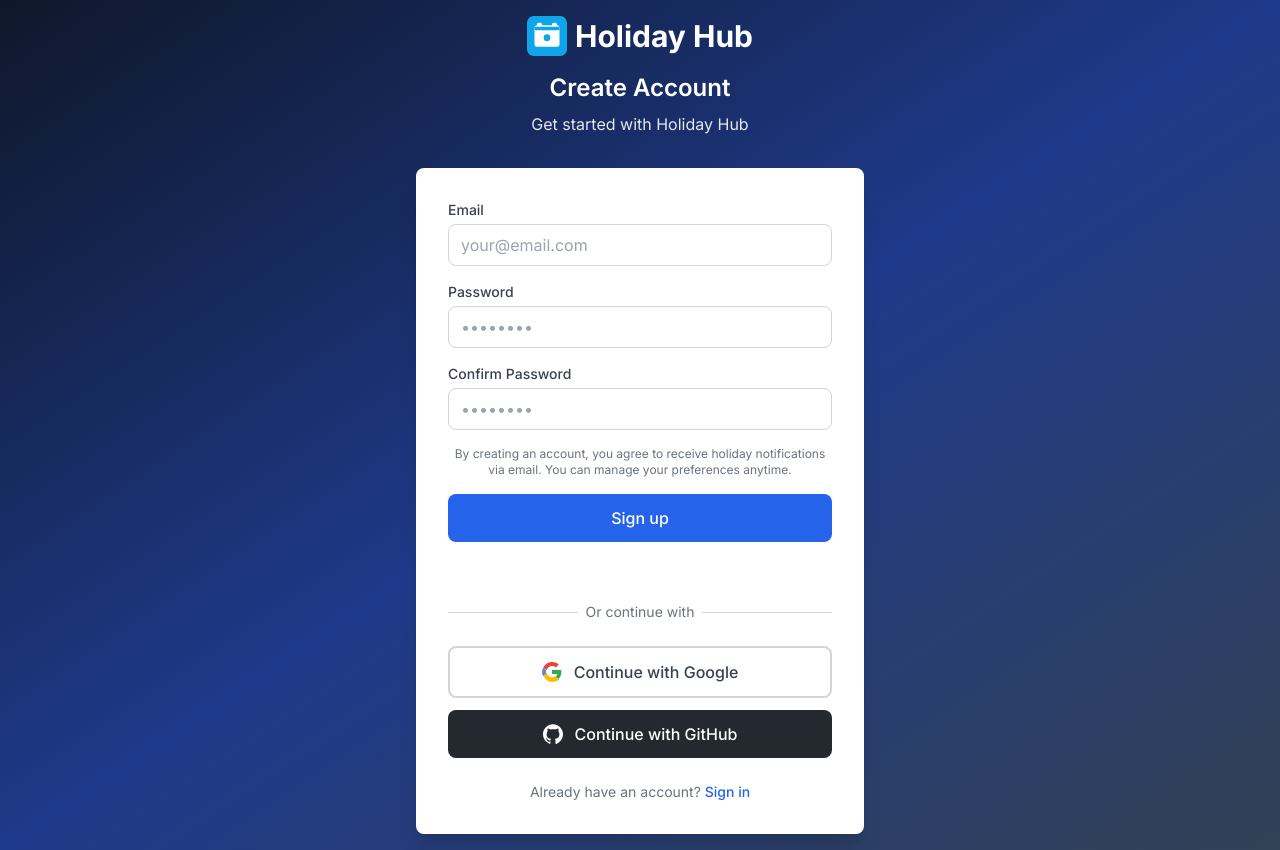
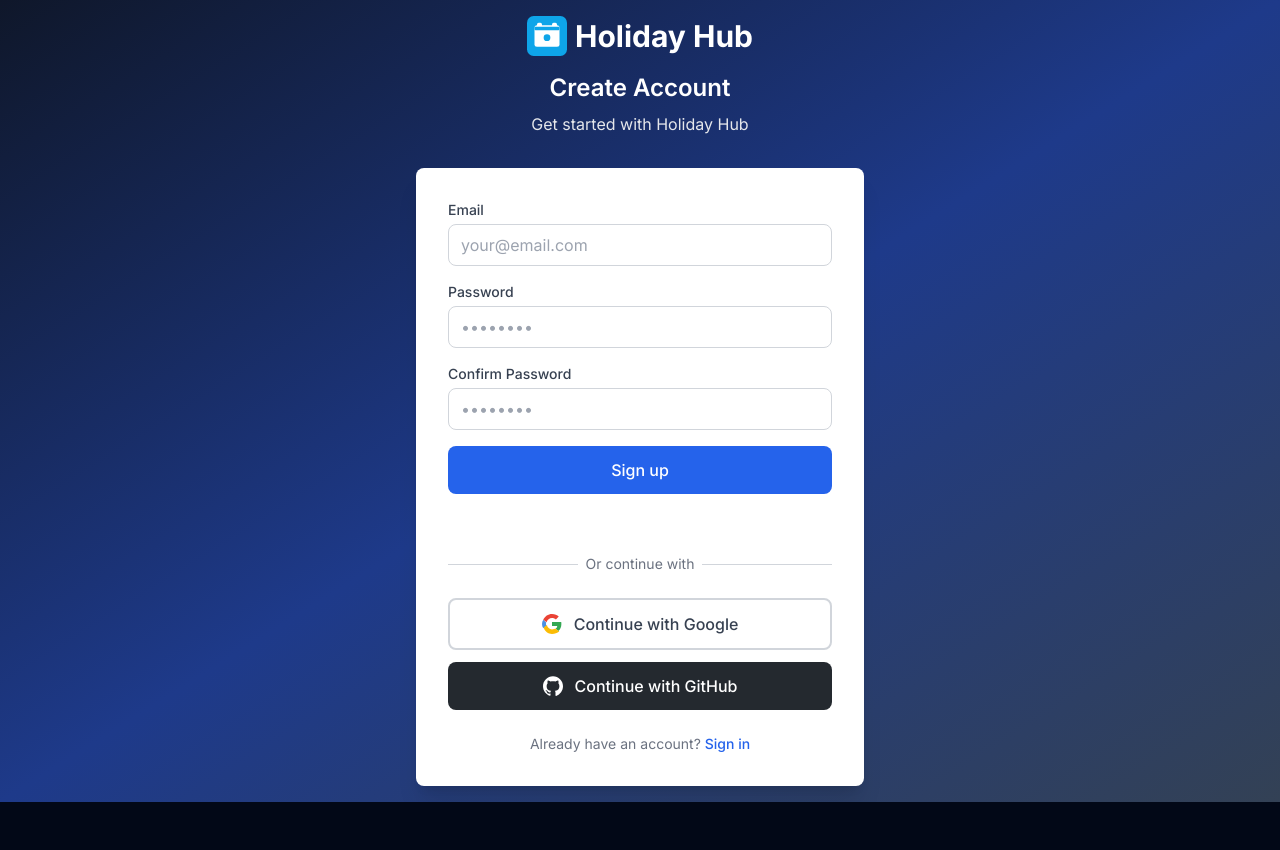
Before and after one commit to LifestreamX/holiday-hub, a Next.js app: page /register in a window 1280 px wide. After the commit the page ends 802 px from the top, so only its background shows below. Built offline with nearby package versions, Linux system fonts and the light colour scheme.

Commit message:
chore: update register page and todo list

```diff
--- a/app/register/page.tsx
+++ b/app/register/page.tsx
@@ -187,9 +187,6 @@
                   {error}
                 </div>
               )}
-              <p className='text-xs text-gray-500 mb-2 text-center'>
-                By creating an account, you agree to receive holiday notifications via email. You can manage your preferences anytime.
-              </p>
               <button
                 type='submit'
                 disabled={loading !== null}
```
Also changed, not shown: todo.txt.
